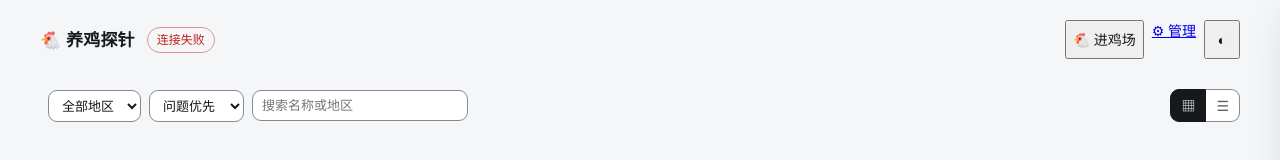
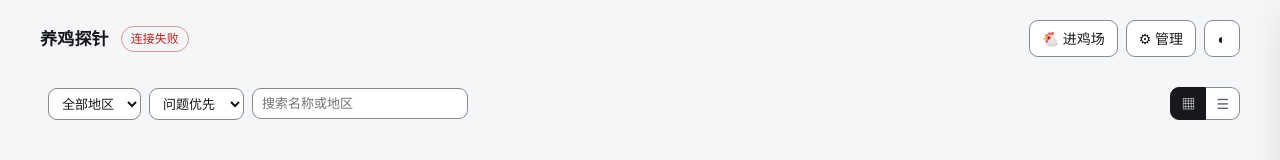
Before and after one commit to ipevel/chicken-probe, a website: page theme/index.html in a window 1280 px wide. Drawn offline with Linux system fonts and the light colour scheme; no server answers.

Commit message:
fix(theme): 站点名跟随后台、顶栏三入口字形统一
用户反馈两处：
1. 左上角探针名没按后台名字走 —— panel.js 还在写 $('site-name-text')，
   那个 span 是 sprite 时代给「图标 + span 分层」加的，删 sprite 时一起没了。
   getElementById 返回 null，赋值静默失败不报错，后台站点名永远写不进去。
   同时去掉 h1 里硬编码的 🐔（后台名到手后会整体覆盖 textContent）。
2. 左上角文字表现不一致 —— 实为 style.css 里一条未闭合的注释：
   删 .i 图标规则时留下了 "/* 图标：颜色永远来自 currentColor。" 的开头，
   而它的 */ 在被删掉的那一段末尾，于是注释一路吞到 .ghost 里的新注释，
   把整条 .ghost 规则吃掉了（.ghost 不在 CSSOM）。
   后果不止顶栏：所有 .ghost 按钮都失去边框/内边距/文字色 ——
   「管理」入口只命中 a:-webkit-any-link，显示成浏览器默认蓝紫 + 下划线。
   另补 .ghost { text-decoration: none; font: inherit }，
   让 .ghost 用在同一元素上的 <a> 与 <button> 长得一样。

.top h1 去掉 display:inline-flex / gap —— 那是给「图标 + 文字」两栏排版用的，
现在 h1 只有一个文本节点。

验证：站点名 === document.title，h1 码点 517b/9e21/63a2/9488（无 emoji）；
admin-btn 从 color rgb(0,0,238)+underline+padding 0px 变为
rgb(22,24,28)+none+7px 12px，匹配规则里出现 [regular] .ghost；
npm test exit 0；对比度不达标 0；窄屏探针 27 档读数不变。

```diff
--- a/theme/index.html
+++ b/theme/index.html
@@ -38,7 +38,7 @@
 <!-- ============ 监控面板：主题的主界面 ============ -->
 <main id="panel" class="panel">
   <header class="top">
-    <h1 id="site-name">🐔 养鸡探针</h1>
+    <h1 id="site-name">养鸡探针</h1>
     <span id="conn" class="conn" title="数据连接状态">连接中</span>
     <div class="top-actions">
       <button id="farm-btn" class="ghost" type="button" title="走进 3D 鸡场，节点即鸡">🐔 进鸡场</button>
--- a/theme/js/panel.js
+++ b/theme/js/panel.js
@@ -827,9 +827,8 @@ export function createPanel({ onEnterFarm, settings: settingsIn = {} } = {}) {
 
   function setSiteName(name) {
     if (name) {
-      // 只写文字那一层：#site-name 现在是「图标 + span」，
-      // 直接写它的 textContent 会把图标一起删掉（而且不报错）
-      $('site-name-text').textContent = name;
+      // 直接写 h1 的 textContent：站点名是纯文字，没有图标分层了
+      $('site-name').textContent = name;
       document.title = name;  // 浏览器标签页标题用后台的网站名，不用预设的"养鸡探针"
     }
   }
--- a/theme/style.css
+++ b/theme/style.css
@@ -180,12 +180,13 @@ button, select, input { font: inherit; color: inherit; }
   }
 }
 
-/* 图标：颜色永远来自 currentColor。
-
 .ghost {
   background: var(--paper); border: 1px solid var(--line-control); color: var(--ink);
   border-radius: var(--r-sm); padding: 7px 12px; cursor: pointer;
   display: inline-flex; align-items: center; gap: 6px;
+  /* .ghost 也用在 <a> 上（管理入口），链接的默认色与下划线要一并压掉，
+     否则那颗按钮和旁边的 <button> 长得不一样。 */
+  text-decoration: none; font: inherit;
   transition: border-color var(--dur-1), background var(--dur-1);
 }
 .ghost:hover { border-color: var(--line-control-hover); background: var(--accent-soft); }
@@ -198,7 +199,6 @@ button, select, input { font: inherit; color: inherit; }
 
 .top { display: flex; align-items: center; gap: 12px; flex-wrap: wrap; }
 .top h1 {
-  display: inline-flex; align-items: center; gap: 6px;
   font-size: 17px; margin: 0; font-weight: 600; letter-spacing: .2px;
 }
 .top-actions { margin-left: auto; display: flex; gap: 8px; }
```
